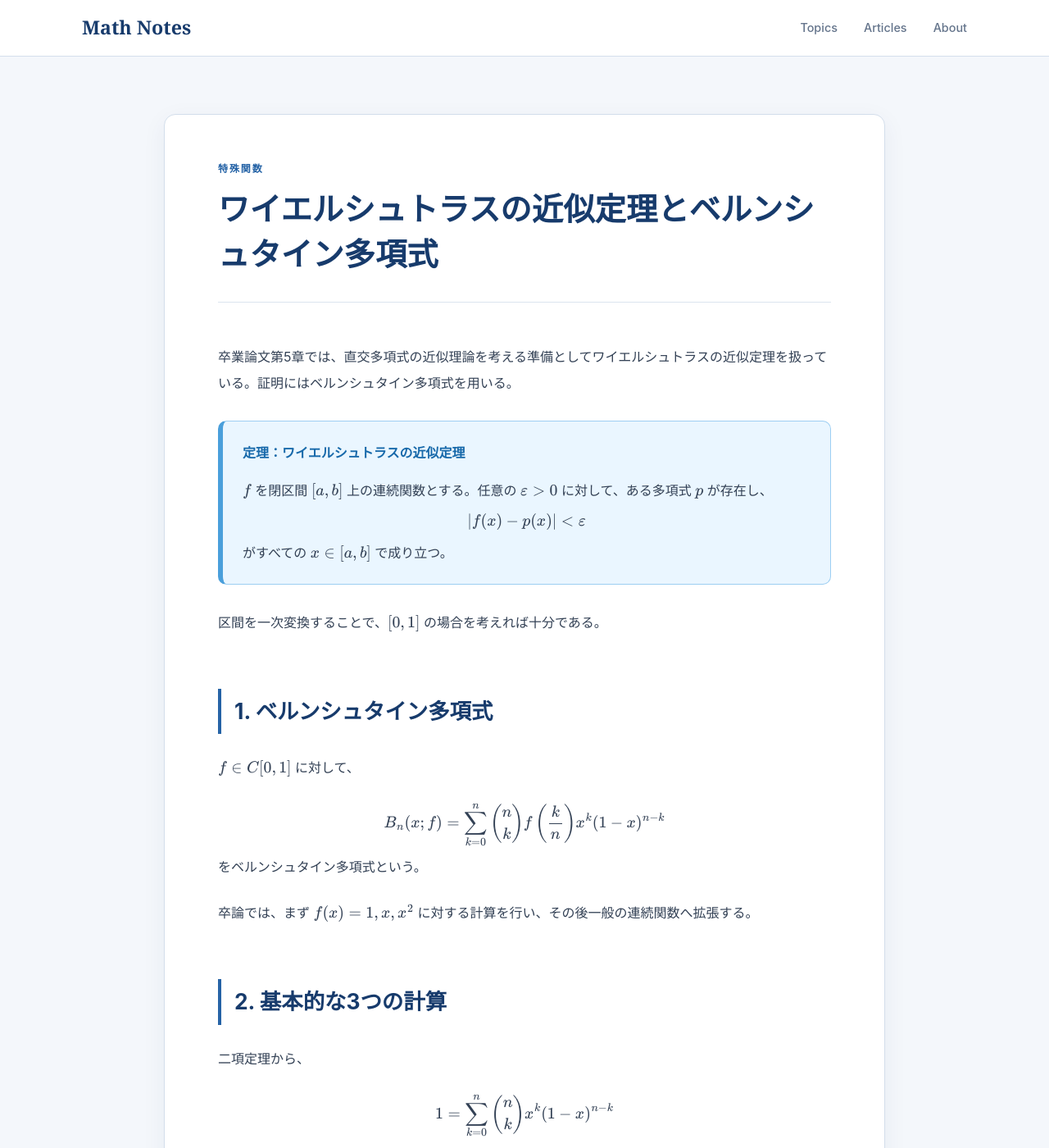
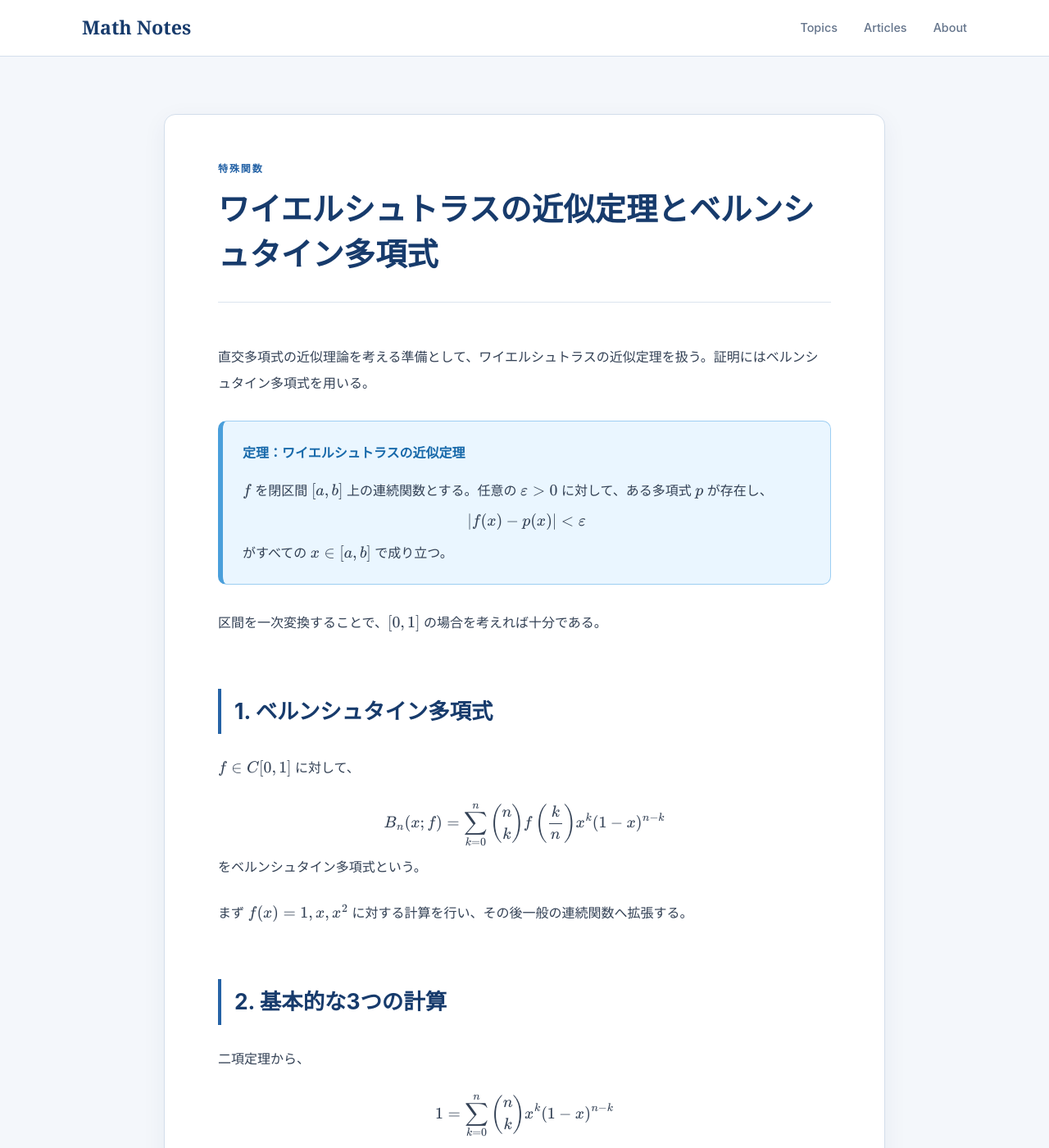
Before and after one commit to koukano/koukano.github.io, a Jekyll site: the page built from articles/weierstrass-approximation-theorem.md, in a window 1280 px wide and 1400 px high. Shown: the whole window at 82% size. Built offline with Jekyll 4.4.1, drawn with Linux system fonts in a browser that asks for light colours; some of the changed text lies outside the part shown.

Commit message:
Remove thesis references from article text

```diff
--- a/articles/weierstrass-approximation-theorem.md
+++ b/articles/weierstrass-approximation-theorem.md
@@ -5,7 +5,7 @@ category: "special-functions"
 category_label: "特殊関数"
 ---
 
-卒業論文第5章では、直交多項式の近似理論を考える準備としてワイエルシュトラスの近似定理を扱っている。証明にはベルンシュタイン多項式を用いる。
+直交多項式の近似理論を考える準備として、ワイエルシュトラスの近似定理を扱う。証明にはベルンシュタイン多項式を用いる。
 
 <div class="math-box theorem-box">
 
@@ -38,7 +38,7 @@ $$
 
 をベルンシュタイン多項式という。
 
-卒論では、まず $f(x)=1,x,x^2$ に対する計算を行い、その後一般の連続関数へ拡張する。
+まず $f(x)=1,x,x^2$ に対する計算を行い、その後一般の連続関数へ拡張する。
 
 ## 2. 基本的な3つの計算
 
@@ -198,7 +198,7 @@ $$
 
 ## 5. 直交多項式との関係
 
-この定理は、連続関数を多項式で近似できることを保証する。卒論では、この結果を直交多項式による近似や $L^2$ 空間における完備性の議論へつなげている。
+この定理は、連続関数を多項式で近似できることを保証する。この結果は、直交多項式による近似や $L^2$ 空間における完備性の議論へつながる。
 
 ## 次の記事
 
```
